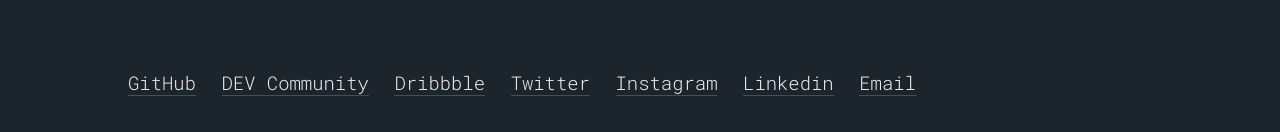
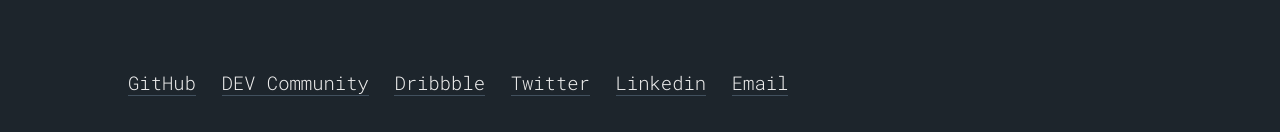
Before and after one commit to henriquemacedo/henriquemacedo.pt, a Gatsby site: page / in a window 1280 px wide. Shown: the part 2932-3064 px from the top of the page. Built offline with nearby package versions, Linux system fonts and the light colour scheme; Gatsby itself is replaced by a stand-in of ours.

Commit message:
Update footerLinks.js

```diff
--- a/src/utils/footerLinks.js
+++ b/src/utils/footerLinks.js
@@ -3,7 +3,6 @@
   { key: 2, link: 'https://dev.to/henrique', name: 'DEV Community' },
   { key: 3, link: 'https://dribbble.com/henriquemacedo', name: 'Dribbble' },
   { key: 4, link: 'https://twitter.com/henrikemacedo', name: 'Twitter' },
-  { key: 5, link: 'https://instagram.com/henrikemacedo/', name: 'Instagram' },
   {
     key: 6,
     link: 'https://www.linkedin.com/in/henrikemacedo',
```
